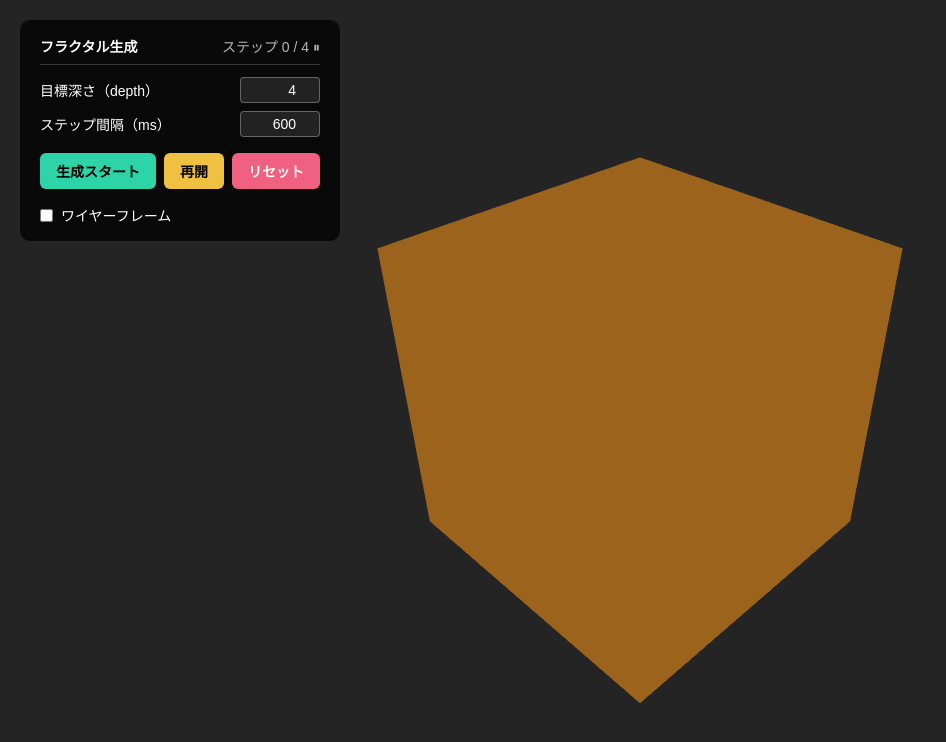
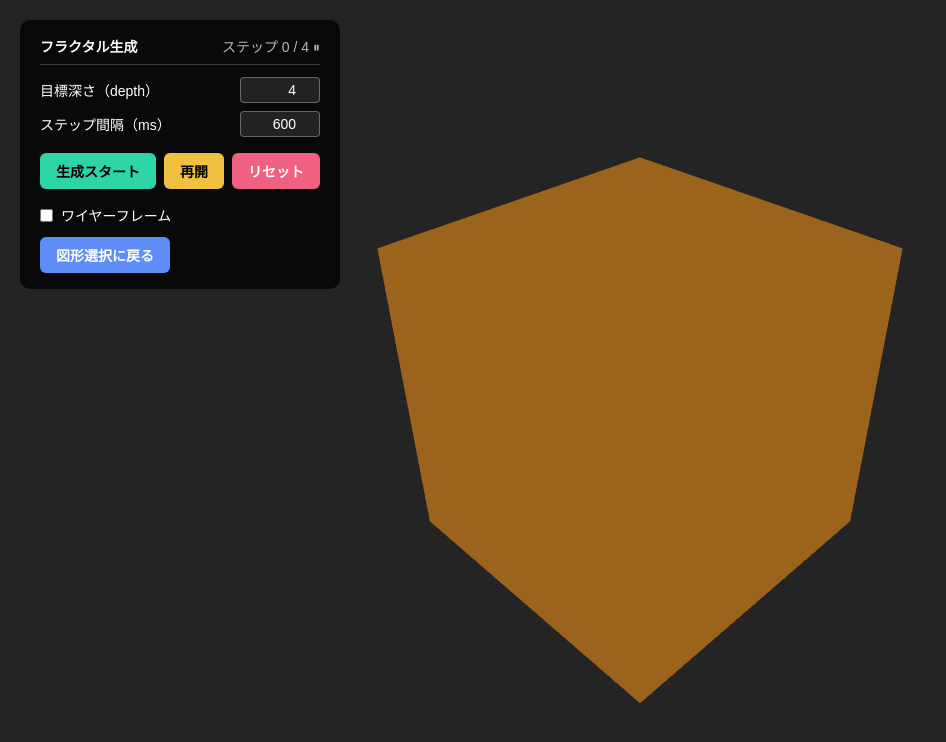
Before and after one commit to ocharumaru/2026_5_sierpinski-pyramid, a React (Vite) app: page /menger in a window 1280 px wide. Shown: the top 742 px of the page, without its empty margins (0-946 px from the left). Built offline with nearby package versions, Linux system fonts and the light colour scheme.

Commit message:
feat : 生成ページから図形選択ページに戻れるような導線を追加

```diff
--- a/src/components/ControlPanel.jsx
+++ b/src/components/ControlPanel.jsx
@@ -1,4 +1,5 @@
 import { useState } from "react";
+import { Link } from "react-router-dom";
 import { useFractalAnimation } from "../hooks/useFractalAnimation";
 
 /* =========================
@@ -169,6 +170,21 @@ export default function ControlPanel({
           />
           ワイヤーフレーム
         </label>
+
+        <div style={{ marginTop: 12 }}>
+          <Link
+            to="/models"
+            style={{
+              ...buttonBase,
+              display: "inline-block",
+              textDecoration: "none",
+              background: "#5f8df7",
+              color: "#fff",
+            }}
+          >
+            図形選択に戻る
+          </Link>
+        </div>
       </div>
 
       {/* render prop でMeshを描画 */}
```
